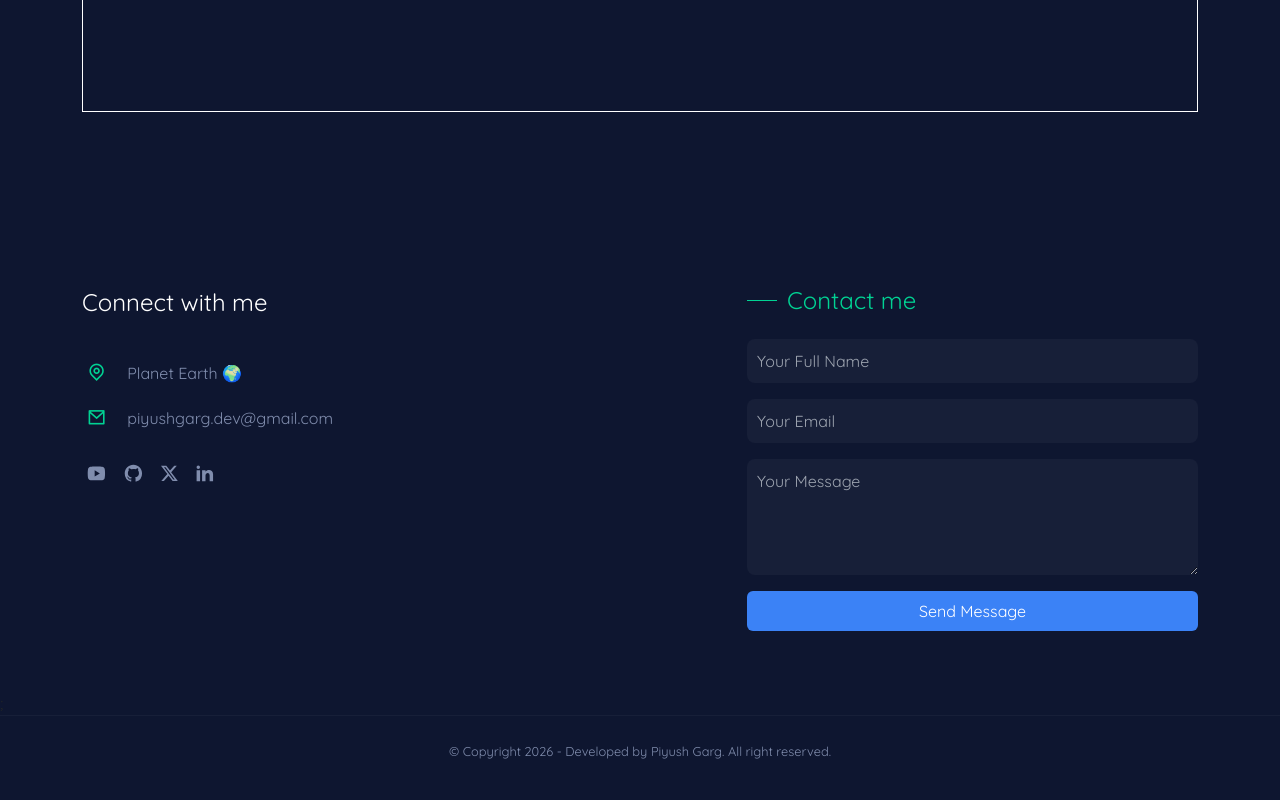
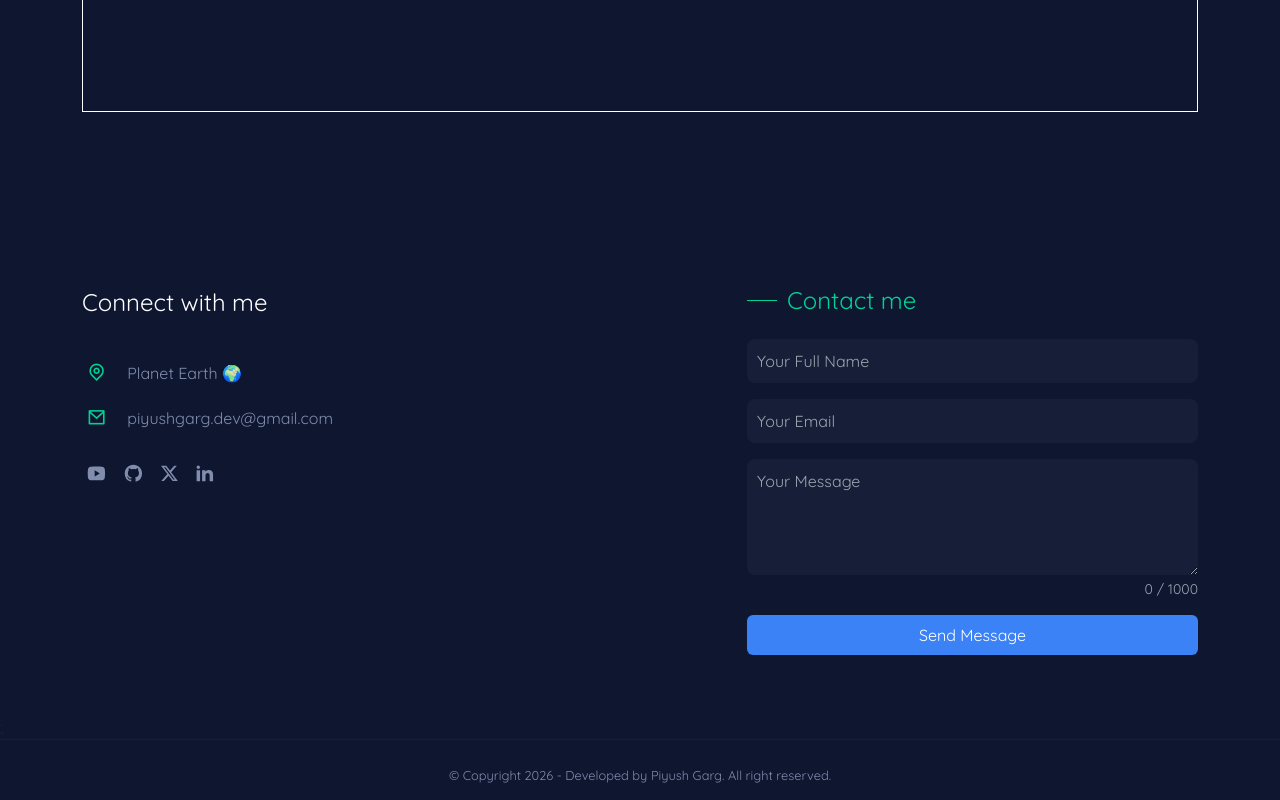
Before and after one commit to piyushgarg-dev/piyushgargdev-nextjs, a Next.js app: page / in a window 1280 px wide. Shown: the part 3485-4285 px from the top of the page. Before the commit the page ends 4261 px from the top, so only its background shows below. Built offline with nearby package versions, Linux system fonts and the light colour scheme; no server answers.

Commit message:
added character limit

```diff
--- a/components/UI/Contact.jsx
+++ b/components/UI/Contact.jsx
@@ -10,6 +10,9 @@ import NewTwitterLogo from "./NewTwitterlogo";
 import { RiYoutubeFill, RiGithubFill, RiTwitterFill, RiLinkedinFill } from "react-icons/ri";
 const Contact = () => {
   const [submitted, setSubmitted] = useState(false);
+  const [messageText, setMessageText] = useState("");
+  const MAX_CHARS = 1000;
+
   const handleSubmit = async (event) => {
     event.preventDefault();
     const data = {
@@ -122,6 +125,7 @@ const Contact = () => {
                     required
                     autoComplete="off"
                   />
+                  <div className="w-full">
                     <textarea
                       className="text-md border-transparent rounded-lg block w-full p-2.5 bg-[#171f38] placeholder-gray-400 text-white"
                       name="message"
@@ -129,7 +133,14 @@ const Contact = () => {
                       required
                       rows="4"
                       autoComplete="off"
+                      maxLength={MAX_CHARS}
+                      value={messageText}
+                      onChange={(e) => setMessageText(e.target.value)}
                     ></textarea>
+                    <div className={`text-sm text-right mt-1 transition-colors ${messageText.length >= 900 ? 'text-red-500' : 'text-gray-400'}`}>
+                      {messageText.length} / {MAX_CHARS}
+                    </div>
+                  </div>
                   <button
                     type="submit"
                     className="bg-blue-500 text-white px-4 py-2 rounded-md hover:bg-blue-600"
```
Lines whose indentation alone changed are shown as unchanged.
